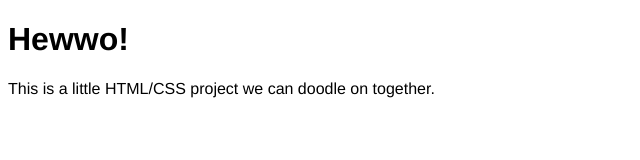
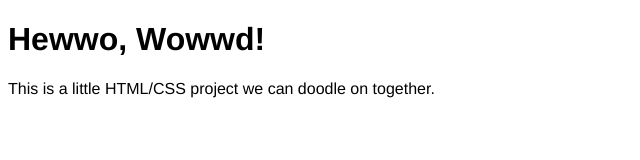
Before and after one commit to teejayvanslyke/hewwo, a plain HTML site: page index.html in a window 1280 px wide. Shown: the whole page, without its empty margins (0-640 px from the left). Drawn offline with Linux system fonts and the light colour scheme.

Commit message:
Change greeting

```diff
--- a/index.html
+++ b/index.html
@@ -10,7 +10,7 @@
         <link rel="stylesheet" href="app.css">
     </head>
     <body>
-        <h1>Hewwo!</h1>
+        <h1>Hewwo, Wowwd!</h1>
 
         <p>This is a little HTML/CSS project we can doodle on together.</p>
         <script src="app.js"></script>
```
